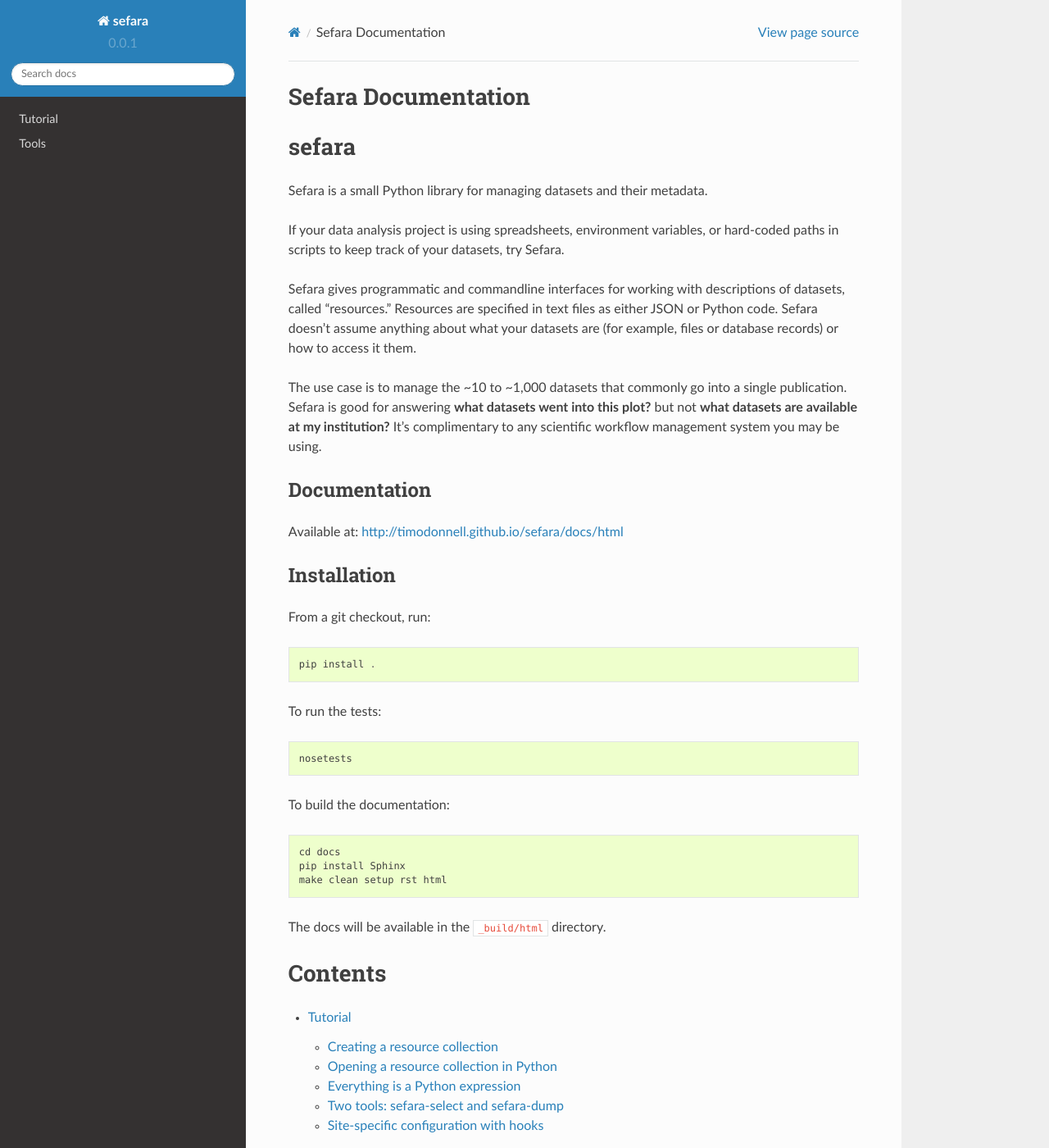
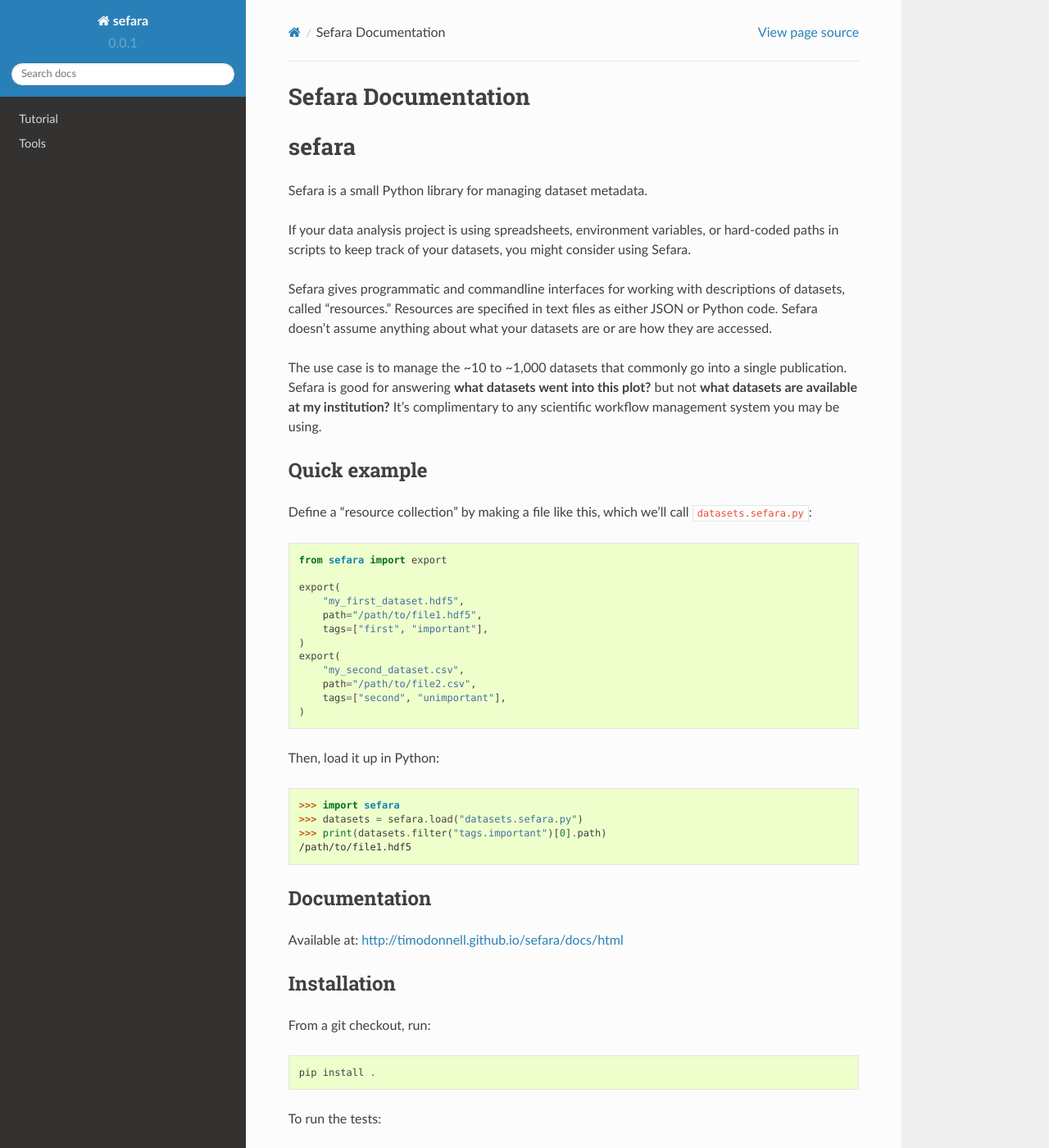
Before and after one commit to timodonnell/sefara, a Sphinx documentation site: the page built from docs/index.rst, in a window 1280 px wide and 1400 px high. Shown: the whole window at 82% size. Built offline with Sphinx 7.4.7 and the Read the Docs theme 2.0.0, drawn with Linux system fonts in a browser that asks for light colours; pages that are not in the unit, such as notebooks, are missing from menus; some of the changed text lies outside the part shown.

Commit message:
Docs updates and support loading collections from stdin

```diff
--- a/README.rst
+++ b/README.rst
@@ -1,13 +1,41 @@
 sefara
 ======
 
-Sefara is a small Python library for managing datasets and their metadata.
+Sefara is a small Python library for managing dataset metadata.
 
-If your data analysis project is using spreadsheets, environment variables, or hard-coded paths in scripts to keep track of your datasets, try Sefara.
+If your data analysis project is using spreadsheets, environment variables, or hard-coded paths in scripts to keep track of your datasets, you might consider using Sefara.
 
-Sefara gives programmatic and commandline interfaces for working with descriptions of datasets, called "resources." Resources are specified in text files as either JSON or Python code. Sefara doesn't assume anything about what your datasets are (for example, files or database records) or how to access it them.
+Sefara gives programmatic and commandline interfaces for working with descriptions of datasets, called "resources." Resources are specified in text files as either JSON or Python code. Sefara doesn't assume anything about what your datasets are or are how they are accessed.
 
 The use case is to manage the ~10 to ~1,000 datasets that commonly go into a single publication. Sefara is good for answering **what datasets went into this plot?** but not **what datasets are available at my institution?** It's complimentary to any scientific workflow management system you may be using.
+
+Quick example
+-------------
+Define a "resource collection" by making a file like this, which we'll call ``datasets.sefara.py``:
+
+::
+
+    from sefara import export
+
+    export(
+        "my_first_dataset.hdf5",
+        path="/path/to/file1.hdf5",
+        tags=["first", "important"],
+    )
+    export(
+        "my_second_dataset.csv",
+        path="/path/to/file2.csv",
+        tags=["second", "unimportant"],
+    )
+
+Then, load it up in Python:
+
+::
+
+    >>> import sefara
+    >>> datasets = sefara.load("datasets.sefara.py")
+    >>> print(datasets.filter("tags.important")[0].path)
+    /path/to/file1.hdf5
 
 Documentation
 -------------
@@ -31,8 +59,9 @@
 
 ::
 
+    pip install -e .
+    pip install Sphinx
     cd docs
-    pip install Sphinx
     make clean setup rst html
 
-The docs will be available in the ``_build/html`` directory.
+The docs will be written to the ``_build/html`` directory.
--- a/setup.py
+++ b/setup.py
@@ -11,7 +11,7 @@
     packages=["sefara"],
     url="https://github.com/timodonnell/sefara",
     license="Apache License",
-    description="Brutally practical dataset management",
+    description="Practical dataset management",
     long_description=open('README.rst').read(),
     entry_points={
         'console_scripts': [
```
Also changed, not shown: docs/tutorial.rst (+21 -8 lines), 4 other files.
